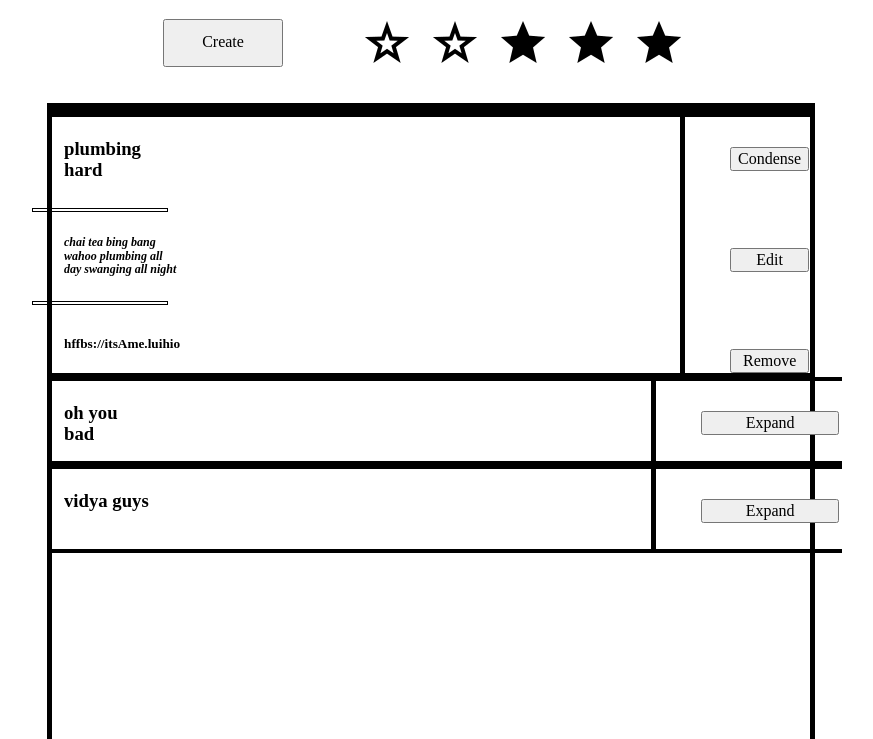
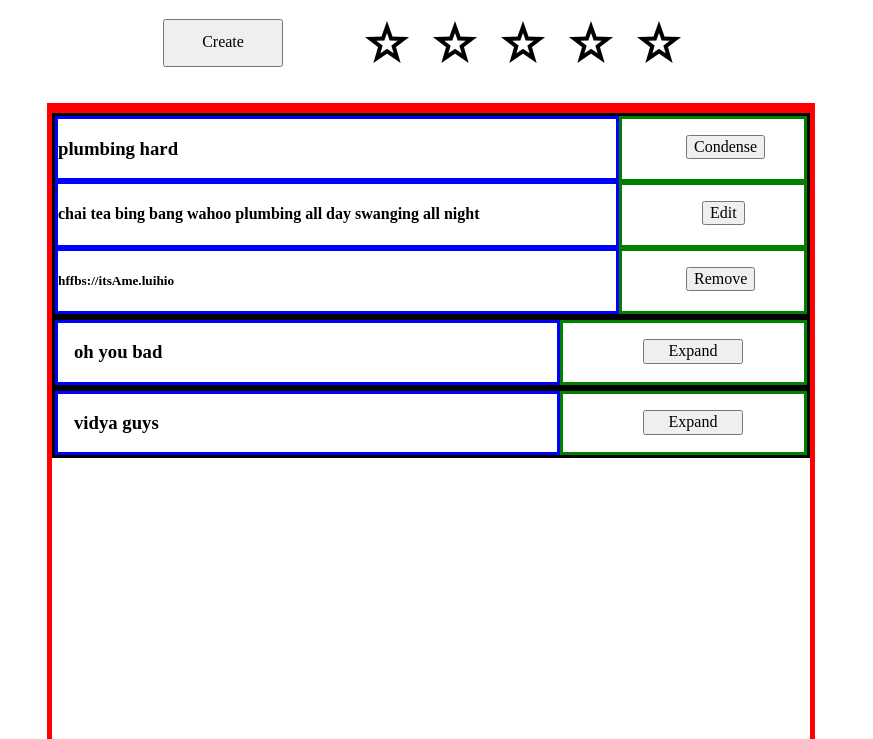
Before and after one commit to thinkful-ei-rabbit/steven-henderson-bookmarks-app, a website with bundled scripts: page src/index.html in a window 1280 px wide. Shown: the part 61-800 px from the top of the page, without its empty margins (209-1082 px from the left). Built offline with nearby package versions, Linux system fonts and the light colour scheme.

Commit message:
last day update

```diff
--- a/src/index.css
+++ b/src/index.css
@@ -12,12 +12,13 @@ body {
 #library {
     border-style: solid;
     border-width: 10px 5px 0px 5px;
+    border-color: red; /*temp*/
     margin-top: 2.5%;
     margin-left: 20%;
     margin-right: 20%;
     padding-bottom: 60%;
     text-align: left;
-    padding-left: 2rem;
+    /* padding-left: 2rem; */
 }
 
 #footer {
@@ -48,6 +49,10 @@ body {
     height: 3rem;
 }
 
+.radio_star {
+    display: none;
+}
+
 .star-filter {
     padding-right: 1rem;
 }
@@ -62,66 +67,88 @@ body {
     flex-direction: row;
 }
 
+    /*Condensed Block Formatting */
     .condensed {
-    box-sizing: content-box;
+        flex: 1;
         border-style: solid;
-    border-width: .25em 0;
-    margin-left: -32px;
-    height: 80px;
-    width: 790px;
-}
-
-.expanded {
-    height: 16em;
-    border-style: solid;
-    border-width: .25em 0;
-    margin-left: -32px;
+        border-color: black;
     }
 
     .bookmark-left {
-    display: flex;
-    flex-direction: column;
-    margin-top: 2px;
-    margin-bottom: 0px;
-    margin-left: 12px;
-    padding-top: 0px;
-    padding-bottom: 0;
-    width: 200px;
-}
-
-h4 {
-    font-size: 12px;
-    font-style: italic;
+        flex: 3;
+        border-style: solid;
+        border-color: blue;
+        padding: 0 0 0 1rem;
     }
 
     .bookmark-right{
+        flex: 1;
+        border-style: solid;
+        border-color: green;
+        padding: 1rem 0 0 5rem;
+    }
+
+    /* Expanded Block Formatting */
+    .expanded {
+        flex: 3;
+        border-style: solid;
+        border-color: black;
+    }
+
+    .bookmark-left-big {
         display: flex;
         flex-direction: column;
-    margin-left: 500px;
-    margin-right: 3px;
-    padding: 30px 0 0 45px;
-    border-style: solid;
-    border-width: 0 0 0 5px;
-    width: 40%;
-    justify-content: space-between;
+        flex: 3;
     }
 
-.bookmark-bottom {
-    display: flex;
-    flex-direction: row;
+        .bookmark-top-left {
+            flex: 3;
+            border-style: solid;
+            border-color: blue;
         }
 
-/* Font Style for ✔ */
-h6 {
-    height: 24px;
+        .bookmark-middle-left {
+            flex: 3;
+            border-style: solid;
+            border-color: blue;
         }
 
-hr {
-    margin-left: -2rem;
-    height: 5px;
-    width: 115%;
-    color: black;
+        .bookmark-bottom-left {
+            flex: 3;
             border-style: solid;
+            border-color: blue;
+        }
+
+    .bookmark-right-big {
+        display: flex;
+        flex-direction: column;
+        flex: 1;
+    }
+
+        .bookmark-top-right {
+            flex: 1;
+            border-style: solid;
+            border-color: green;
+            padding: 1rem 1rem 0 4rem;
+        }
+
+        .bookmark-middle-right {
+            flex: 1;
+            border-style: solid;
+            border-color: green;
+            padding: 1rem 1rem 0 5rem;
+        }
+
+        .bookmark-bottom-right {
+            flex: 1;
+            border-style: solid;
+            border-color: green;
+            padding: 1rem 1rem 0 4rem;
+        }
+
+.bookmark > button, .bookmark-right > button {
+    height: 25px;
+    width: 100px;
 }
 
 /* Creator Formatting */
--- a/src/index.html
+++ b/src/index.html
@@ -14,11 +14,11 @@
     <div id='top' class='top'>
         <button id='create' type='submit'>Create</button>
         <div id='top-stars'>
-            <img id='top-star-1' class='star-filter' src='../stars/star-hollow.png'></span>
-            <img id='top-star-2' class='star-filter' src='../stars/star-hollow.png'></span>
-            <img id='top-star-3' class='star-filter' src='../stars/star.png'></span>
-            <img id='top-star-4' class='star-filter' src='../stars/star.png'></span>
-            <img id='top-star-5' class='star-filter' src='../stars/star.png'></span>
+            <img id='top-star-1' class='star-filter dead-star' src='../stars/star-hollow.png'></span>
+            <img id='top-star-2' class='star-filter dead-star' src='../stars/star-hollow.png'></span>
+            <img id='top-star-3' class='star-filter dead-star' src='../stars/star-hollow.png'></span>
+            <img id='top-star-4' class='star-filter dead-star' src='../stars/star-hollow.png'></span>
+            <img id='top-star-5' class='star-filter dead-star' src='../stars/star-hollow.png'></span>
         </div>
     </div>
     <article id='library'>
@@ -33,11 +33,11 @@
                 <textarea type='message' name='creator-description-entry' rows='10' cols='60'
                   placeholder='The official website of the United States Whitehouse'></textarea>
                   <br><br>
-                  <img id='creator-star-1' class='star-rater' src='../stars/small-star-hollow.png'></span>
-                  <img id='creator-star-2' class='star-rater' src='../stars/small-star-hollow.png'></span>
-                  <img id='creator-star-3' class='star-rater' src='../stars/small-star.png'></span>
-                  <img id='creator-star-4' class='star-rater' src='../stars/small-star.png'></span>
-                  <img id='creator-star-5' class='star-rater' src='../stars/small-star.png'></span>
+                  <img id='creator-star-1' class='star-rater dead-star' src='../stars/small-star-hollow.png'></span>
+                  <img id='creator-star-2' class='star-rater dead-star' src='../stars/small-star-hollow.png'></span>
+                  <img id='creator-star-3' class='star-rater dead-star' src='../stars/small-star-hollow.png'></span>
+                  <img id='creator-star-4' class='star-rater dead-star' src='../stars/small-star-hollow.png'></span>
+                  <img id='creator-star-5' class='star-rater dead-star' src='../stars/small-star-hollow.png'></span>
                   <br><br>
                   <div id='creator-buttons'>
                     <button id='build' type='submit'>Book it!</button>
@@ -49,6 +49,7 @@
 
             </div>
             <article id='bookmark-library'>
+
             </article>
     </article>
     <footer id='footer'>
--- a/src/index.js
+++ b/src/index.js
@@ -9,29 +9,15 @@ import library from './library.js';
 //     });
 // };
 
-function starFilterClick() {
-    $('.star-filter').on('click', function(event) {
-        event.preventDefault();
-        //document.getElementById('top-stars').classList.remove('fa_fa-star');
-        //document.getElementById('top-stars').classList.add('fa_fa-star_checked');
-        console.log('You clicked a FILTER star');
-    });
-};
+// starFilterHover();
 
-function starRaterClick() {
-    $('.star-rater').on('click', function(event) {
-        event.preventDefault();
-        //document.getElementById('top-stars').classList.remove('fa_fa-star');
-        //document.getElementById('top-stars').classList.add('fa_fa-star_checked');
-        console.log('You clicked a RATER star');
-    });
-};
-
-// starFilterHover();
-// starFilterClick();
 
 /* GENERATOR FUNCTIONS */
-//All Generators Combined
+//Generates the Star Filter
+
+//Generates the Creator Menu
+
+//Condensed and Expanded Generators Combined
 function masterGenerator() {
     console.log('now i am the master');
     let masterLog = "";
@@ -51,8 +37,8 @@ function masterGenerator() {
 function generateCondensed(hunted) {
     return `
         <div id='${hunted.id}' class='condensed bookmark'>
-            <div class='bookmark-left'><h3>${hunted.name}</h3></div>
-            <div class='bookmark-right'><button class='expand' class='bookmark-button' type='submit'>Expand</button></div>
+            <span class='bookmark-left'><h3>${hunted.name}</h3></span>
+            <span class='bookmark-right'><button class='expand' class='bookmark-button' type='submit'>Expand</button></span>
         </div>
     `
 };
@@ -61,17 +47,16 @@ function generateCondensed(hunted) {
 function generateExpanded(hunted) {
     return `
         <div id=${hunted.id} class='expanded bookmark'>
-            <div class='bookmark-left'>
-                <h3>${hunted.name}</h3>
-                <hr>
-                <h4>${hunted.description}</h4>
-                <hr>
-                <h5>${hunted.url}</h5>
+            <div class='bookmark-left-big'>
+                <span class='bookmark-top-left'><h3>${hunted.name}</h3></span>
+                <span class='bookmark-middle-left'><h4>${hunted.description}</h4></span>
+                <span class='bookmark-bottom-left'><h5>${hunted.url}</h5></span>
             </div>
-            <div class='bookmark-right'>
-                <button class='condense' class='bookmark-button' type='submit'>Condense</button>
-                <button class='edit' class='bookmark-button' type='submit'>Edit</button>
-                <button class='remove' class='bookmark-button' type='submit'>Remove</button>
+
+            <div class='bookmark-right-big'>
+                <span class='bookmark-top-right'><button class='condense' class='bookmark-button' type='submit'>Condense</button></span>
+                <span class='bookmark-middle-right'><button class='edit' class='bookmark-button' type='submit'>Edit</button></span>
+                <span class='bookmark-bottom-right'><button class='remove' class='bookmark-button' type='submit'>Remove</button></span>
             </div>
         </div>
     `
@@ -95,6 +80,25 @@ function renderLibrary() {
 
 
 /* ALL HANDLERS FOR BUTTONS AND CLICKS */
+//Allows User to set the Star Filter
+function starFilterClick() {
+    $('.star-filter').on('click', function(event) {
+        event.preventDefault();
+        if (this.classList == 'star-filter dead-star') {
+            this.classList.remove('dead-star');
+            this.classList.add('star-filter','live-star');
+            let newStar = '../stars/star.png';
+            $(this).attr('src', newStar);
+        } else if (this.classList == 'star-filter live-star') {
+            this.classList.remove('live-star');
+            this.classList.add('star-filter','dead-star');
+            let newStar = '../stars/star-hollow.png';
+            $(this).attr('src', newStar);
+        }
+        console.log('You clicked a FILTER star');
+    });
+};
+
 //Opens the Creator Menu
 function openCreator() {
     $('#create').on('click', function() {
@@ -102,6 +106,25 @@ function openCreator() {
         document.getElementById('top').classList.add('hidden');
         document.getElementById('top').classList.remove('top');
         document.getElementById('creator').classList.remove('hidden');
+    });
+};
+
+//Allows User to set a Bookmark's Star Rating
+function starRaterClick() {
+    $('.star-rater').on('click', function(event) {
+        event.preventDefault();
+        if (this.classList == 'star-rater dead-star') {
+            this.classList.remove('dead-star');
+            this.classList.add('star-rater','live-star');
+            let newStar = '../stars/small-star.png';
+            $(this).attr('src', newStar);
+        } else if (this.classList == 'star-rater live-star') {
+            this.classList.remove('live-star');
+            this.classList.add('star-rater','dead-star');
+            let newStar = '../stars/small-star-hollow.png';
+            $(this).attr('src', newStar);
+        }
+        console.log('You clicked a RATER star');
     });
 };
 
```
Lines whose indentation alone changed are shown as unchanged.
